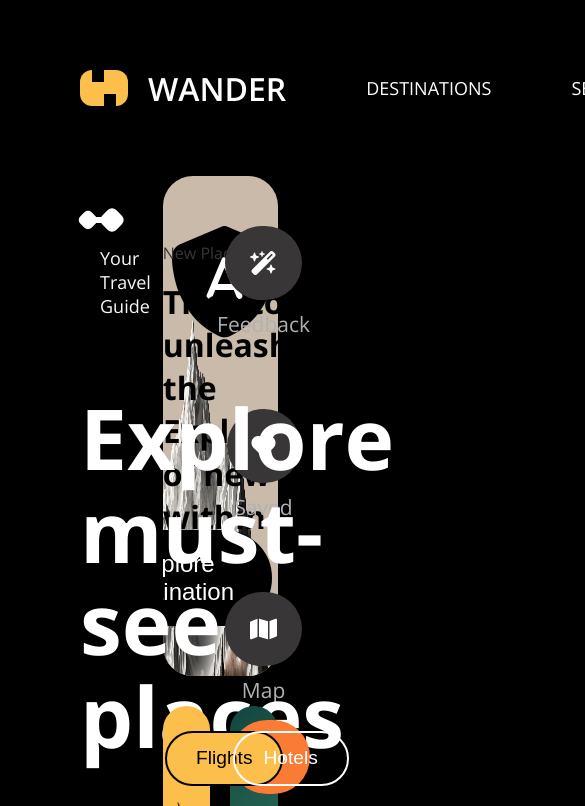
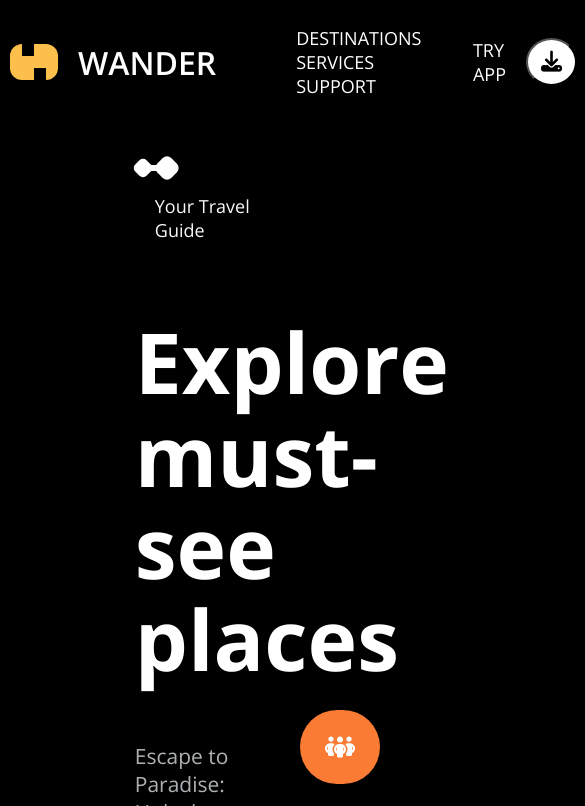
Before and after one commit to SophiaGoldMtech/scss-dashboard, a plain HTML site: page index.html in a window 390 px wide. Shown: the top 806 px of the page, 585 px wide, since content can reach past the window. Drawn offline with nearby package versions, Linux system fonts and the light colour scheme.

Commit message:
Made Responsive

```diff
--- a/styles/style.scss
+++ b/styles/style.scss
@@ -494,3 +494,88 @@ ul.dash > li:before {
     bottom: 50px;
     right: 0px;
 }
+
+@media screen and (max-width: 1175px) {
+    .spacing {
+      padding: 0;
+      margin: 10px;
+    }
+
+    body {
+      width: 587px;
+      padding: 0;
+      margin: 0;
+      overflow: scroll;
+      box-sizing: border-box;
+    }
+
+
+    .nav-bar {
+        display: flex;
+        flex-wrap: wrap;
+    }
+    .main {
+        width: 100vw;
+        display: flex;
+        flex-direction: column;
+        flex-wrap: wrap;
+        align-items: center;
+    }
+
+
+    .widgets {
+        width: 100%;
+    }
+
+    .icon {
+        display: flex;
+    }
+
+    .side-bar {
+        width: 100%;
+        display: flex;
+        flex-direction: row;
+        align-items: center;
+        justify-content: center;
+    }
+
+
+    .icon-container, .icon-container > .container {
+        padding: 0;
+        margin-top: 10px;
+        display: flex;
+        flex-direction: row !important;
+        height: 200px;
+        align-items: center;
+        justify-content: center;
+        height: fit-content;
+
+        .icon {
+            padding: 10px;
+            margin: 0;
+            height: fit-content;
+            display: flex;
+            align-items: center;
+            justify-content: center;
+        }
+
+        p {
+            padding: 10px;
+            margin: 0;
+            height: fit-content;
+            display: flex;
+            align-items: center;
+            justify-content: center;
+        }
+    }
+
+
+    .orange {
+        padding: 25px;
+        margin-top: 50px;
+    }
+
+    .review-container, .star-review, .profile-picture, .review {
+        display: none;
+    }
+}
```
Also changed, not shown: styles/style.css, 1 other file.
